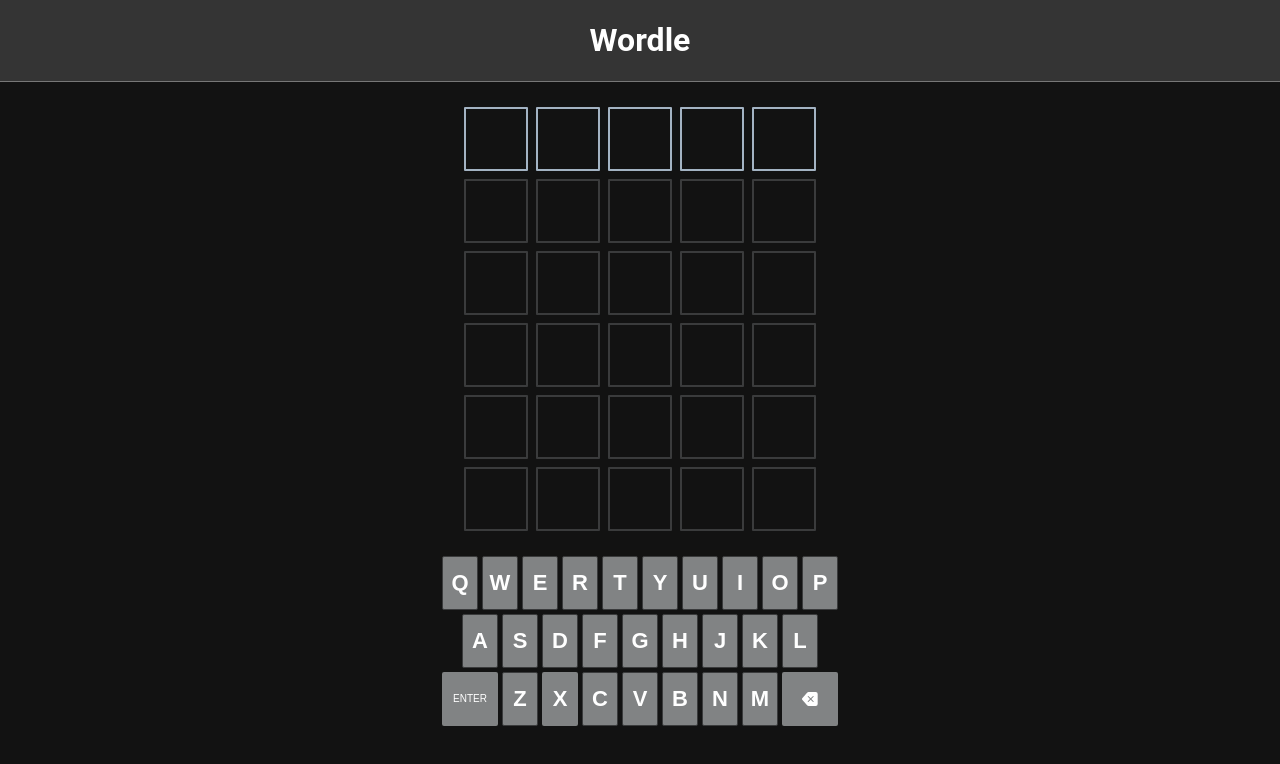
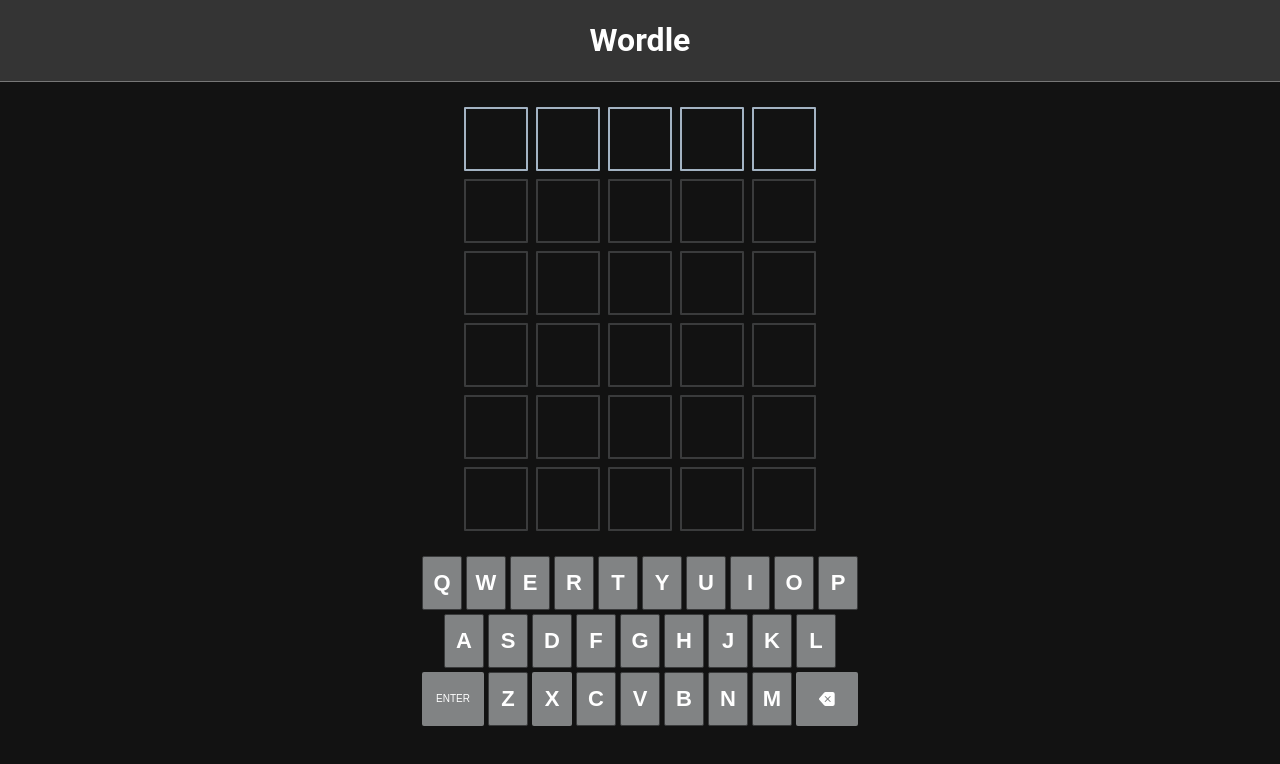
Before and after one commit to truefuego/Wordle, a React (Create React App) app in the folder wordle/: page / in a window 1280 px wide. Shown: the top 764 px of the page. Built offline with nearby package versions, Linux system fonts and the light colour scheme.

Commit message:
Complete Wordle

```diff
--- a/wordle/src/Components/KeyboardKey/KeyboardKey.css
+++ b/wordle/src/Components/KeyboardKey/KeyboardKey.css
@@ -12,14 +12,14 @@
 }
 
 .keyboard-key[key-size = "large"] {
-    width: 56px;
+    width: 62px;
     font-size: 10px;
 }
 
 .keyboard-key[key-size = "small"] {
     font-size: 22px;
     font-weight: bold;
-    width: 36px;
+    width: 40px;
 }
 
 .keyboard-key[key-letter = false] {
```
